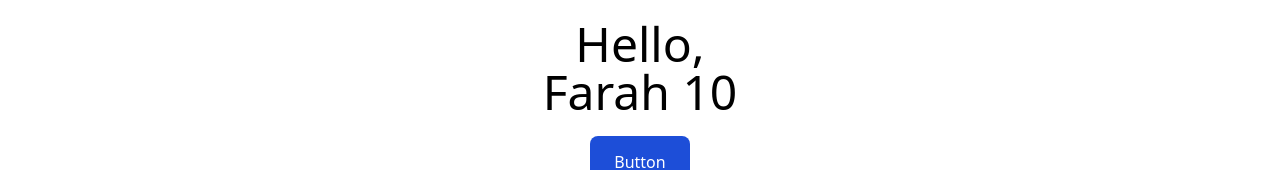
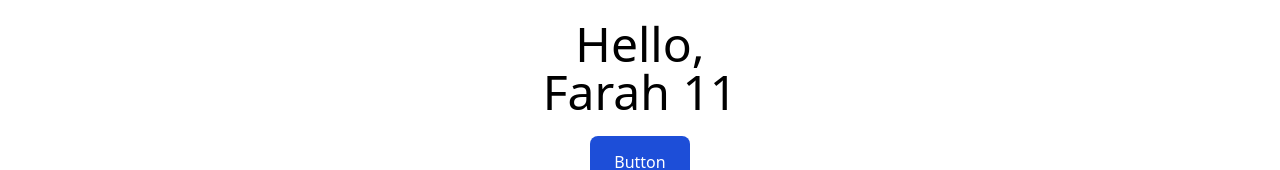
Before and after one commit to farah-fpg/learn-app, a Next.js app: page /landing in a window 1280 px wide. Shown: the top 170 px of the page. Built offline with nearby package versions, Linux system fonts and the light colour scheme.

Commit message:
added 11

```diff
--- a/src/pages/landing.tsx
+++ b/src/pages/landing.tsx
@@ -3,7 +3,7 @@ const LandingPage: React.FC = () => {
     <div>
       <div className="mt-5 mb-5">
         <p className="text-center text-5xl">Hello, </p>
-        <p className="text-center text-5xl">Farah 10</p>
+        <p className="text-center text-5xl">Farah 11</p>
       </div>
 
       <div className="mt-5 mb-5 flex justify-center">
```
